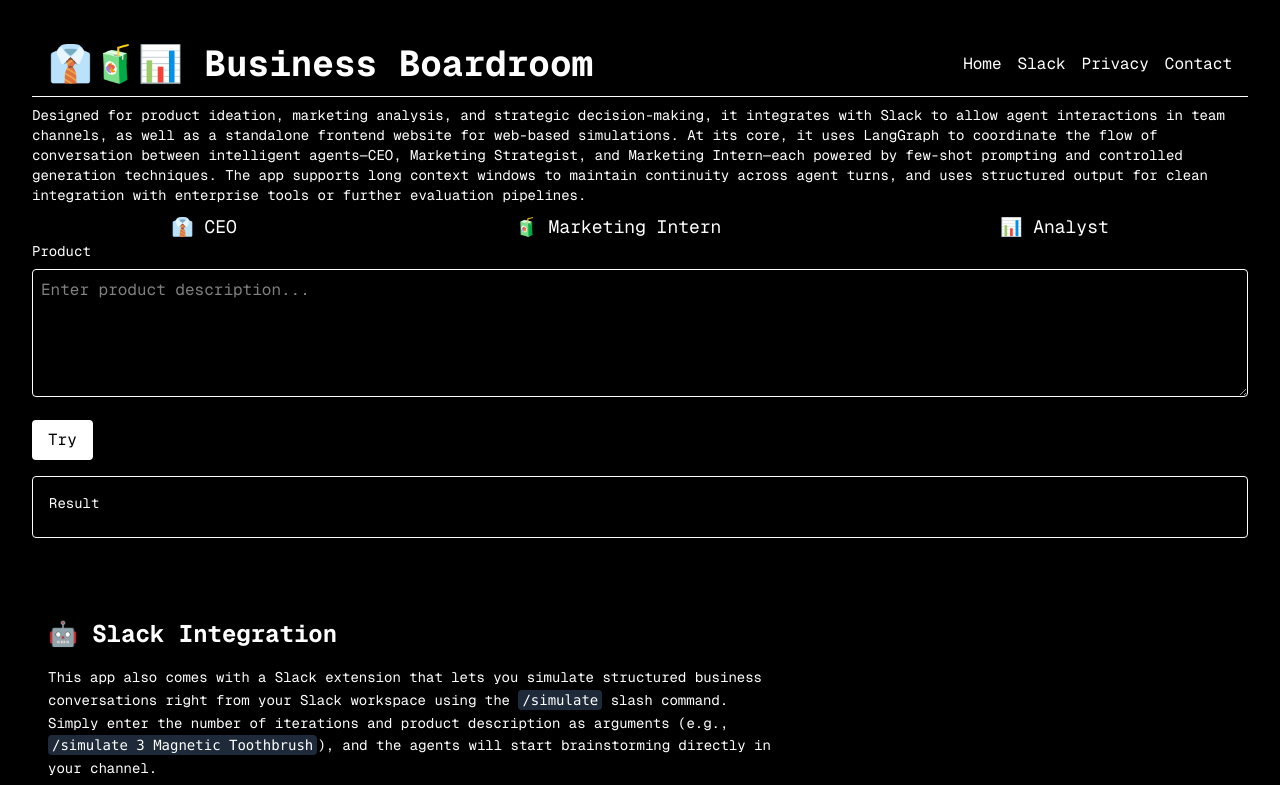
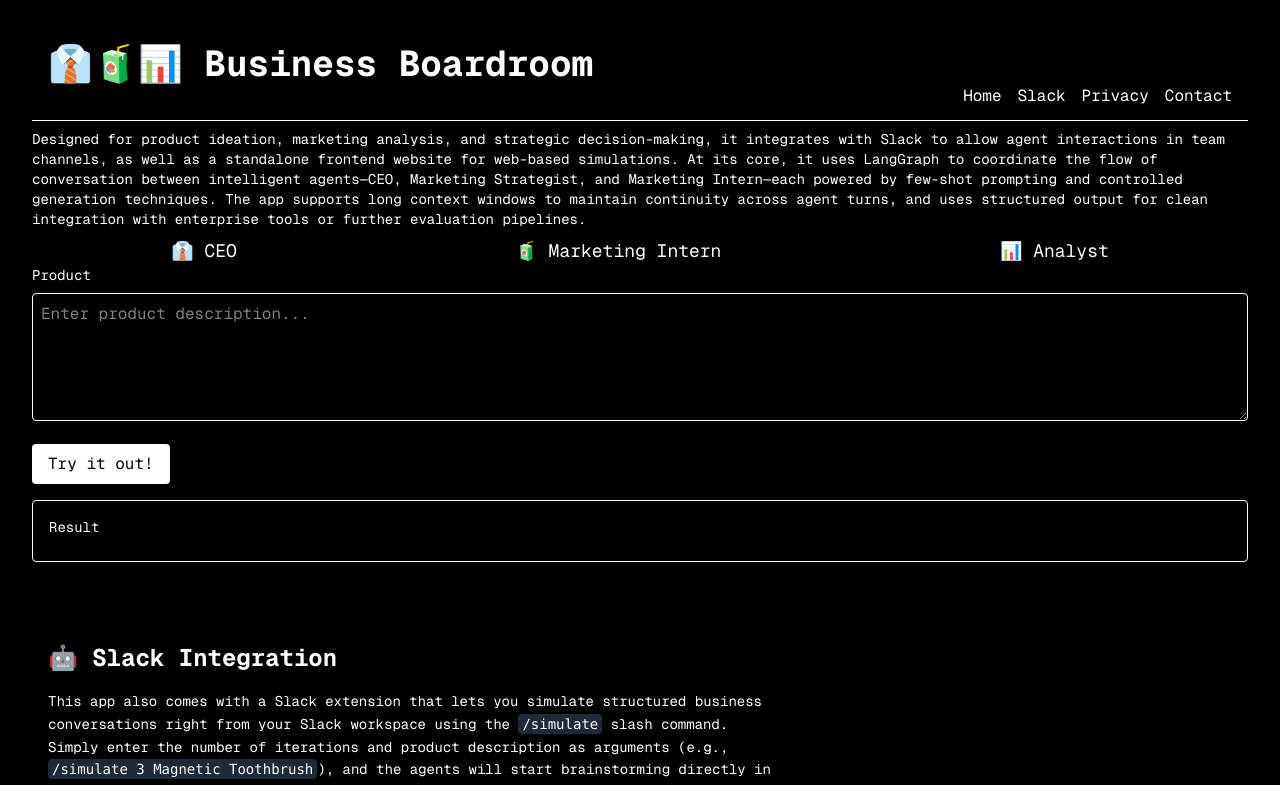
Before and after one commit to iAniket23/Business-Boardroom, a Next.js app in the folder boardroomweb/: page / in a window 1280 px wide. Shown: the top 785 px of the page. Built offline with nearby package versions, Linux system fonts and the light colour scheme.

Commit message:
navbar and loading text

```diff
--- a/boardroomweb/app/page.tsx
+++ b/boardroomweb/app/page.tsx
@@ -5,6 +5,7 @@
 
 export default function BusinessBoardroom() {
   const [text, setText] = useState("");
+  const [mobileMenuOpen, setMobileMenuOpen] = useState(false);
   const [result, setResult] = useState("");
   const [loading, setLoading] = useState(false);
   const [dots, setDots] = useState("");
@@ -25,6 +26,12 @@
   const handleAnalyze = () => {
     setLoading(true);
     setResult("");
+
+    if (!text) {
+      setResult("Please enter a product description.");
+      setLoading(false);
+      return;
+    }
 
     const data = JSON.stringify({
       product_description: text,
@@ -59,16 +66,34 @@
   return (
     <main className="min-h-screen bg-black text-white p-8 font-mono">
 
-        {/* Navbar */}
-        <div className="sticky top-0 z-50 bg-black text-white px-4 py-3 flex justify-between items-center border-b border-white">
-          <h1 className="text-4xl font-bold">👔🧃📊 Business Boardroom</h1>
-          <nav className="space-x-4">
+      {/* Navbar */}
+        <div className="sticky top-0 z-50 bg-black text-white px-4 py-3 border-b border-white">
+        <div className="flex justify-between items-center">
+          <h1 className="text-2xl md:text-4xl font-bold">👔🧃📊 Business Boardroom</h1>
+            {/* Hamburger Icon - Only shows on small screens */}
+            <button
+              onClick={() => setMobileMenuOpen(!mobileMenuOpen)}
+              className="md:hidden text-white focus:outline-none"
+            >
+              <svg className="w-6 h-6" fill="none" stroke="currentColor" strokeWidth={2} viewBox="0 0 24 24">
+                <path strokeLinecap="round" strokeLinejoin="round" d="M4 6h16M4 12h16M4 18h16" />
+              </svg>
+            </button>
+          </div>
+
+          {/* Nav Links - Responsive */}
+          <nav
+            className={`flex-col md:flex-row md:flex justify-end mt-2 md:mt-0 space-y-2 md:space-y-0 md:space-x-4 ${
+              mobileMenuOpen ? "flex" : "hidden"
+            } md:flex`}
+          >
             <a href="#home" className="hover:underline">Home</a>
             <a href="#slack" className="hover:underline">Slack</a>
             <a href="#privacy" className="hover:underline">Privacy</a>
             <a href="#contact" className="hover:underline">Contact</a>
           </nav>
         </div>
+
 
       {/* Short description of the app */}
       <div id ="home" className="text-left text-sm mt-2 mb-2 px-0 scroll-mt-18">
@@ -98,13 +123,23 @@
 
       <button
         onClick={handleAnalyze}
-        className="bg-white text-black px-4 py-2 rounded mb-4 hover:bg-gray-400"
+        disabled={loading}
+        className={`px-4 py-2 rounded mb-4 ${
+          loading
+            ? "bg-gray-600 text-white cursor-not-allowed"
+            : "bg-white text-black hover:bg-gray-400"
+        }`}
       >
-        Try
+        Try it out!
       </button>
+
 
       <div className="border border-white p-4 rounded">
         <h2 className="text-sm mb-2">Result</h2>
+        {loading && (
+          <div className="text-sm text-gray-400 mb-2">Analyzing{dots}</div>
+        )}
+
         <div dangerouslySetInnerHTML={{ __html: result }} />
       </div>
 
```
